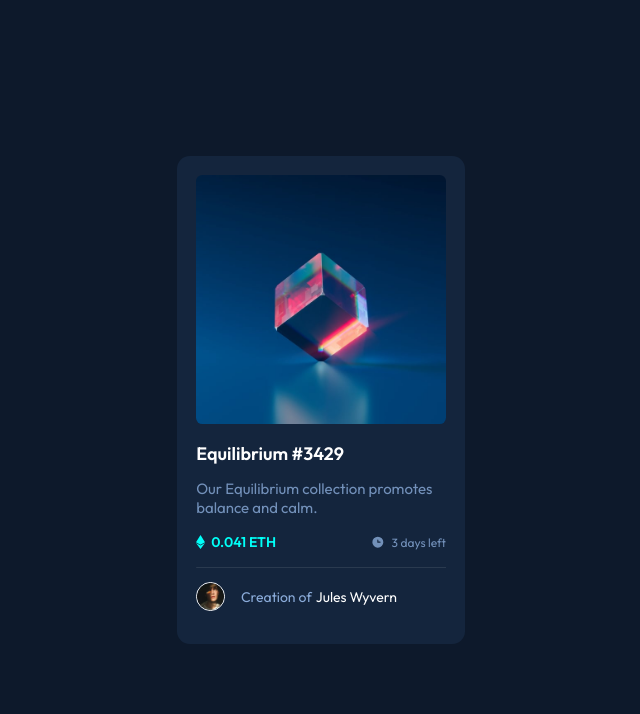
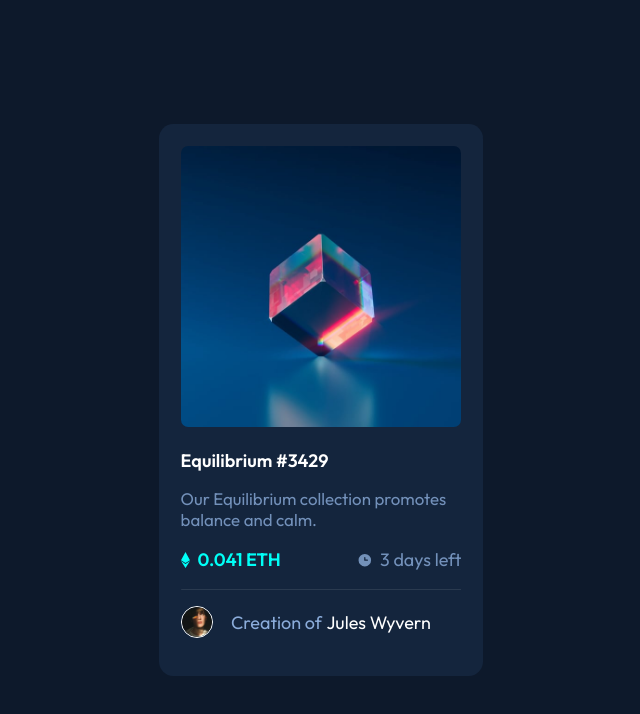
Before and after one commit to tonyle2003/NFT-Preview-Card-Component, a plain HTML site: page index.html in a window 1280 px wide. Shown: the whole page, without its empty margins (319-959 px from the left). Drawn offline with Linux system fonts and the light colour scheme.

Commit message:
28/02/2023

```diff
--- a/assets/css/styles.css
+++ b/assets/css/styles.css
@@ -2,11 +2,16 @@
     padding: 0;
     margin: 0;
     box-sizing: border-box;
+    font-size: 18px;
 }
 
 hr {
     border-top: 0 solid hsl(215, 51%, 70%);
     opacity: 0.1;
+}
+
+a {
+    color: hsl(0, 0%, 100%);
 }
 
 #main {
@@ -26,7 +31,11 @@ hr {
     border-radius: 0.8rem;
 }
 
-.card-view .coin-name:hover {
+.card-view a {
+    text-decoration: none;
+}
+
+.card-view .coin-name:hover a{
     color: hsl(178, 100%, 50%);
     cursor: pointer;
 }
@@ -94,7 +103,7 @@ hr {
     font-weight: 400;
 }
 
-.card-view .box-contain2 .seller:hover {
+.card-view .box-contain2 .seller:hover  a {
     color: hsl(178, 100%, 50%);
     cursor: pointer;
 }
--- a/index.html
+++ b/index.html
@@ -24,7 +24,7 @@
 
       <img src="./images/image-equilibrium.jpg" alt="image-equilibrium" class="preview">
 
-      <h2 class="coin-name">Equilibrium #3429</h2>
+      <h2 class="coin-name"><a href="">Equilibrium #3429</a></h2>
 
       <p class="description">Our Equilibrium collection promotes balance and calm.</p>
 
@@ -44,7 +44,7 @@
       <div class="box-contain2">
         <img src="./images/image-avatar.png" alt="image-avatar" class="avatar">
         <p class="creation">Creation of</p>
-        <p class="seller">Jules Wyvern</p>
+        <p class="seller"><a href="">Jules Wyvern</a></p>
       </div>
 
     </div>
```
